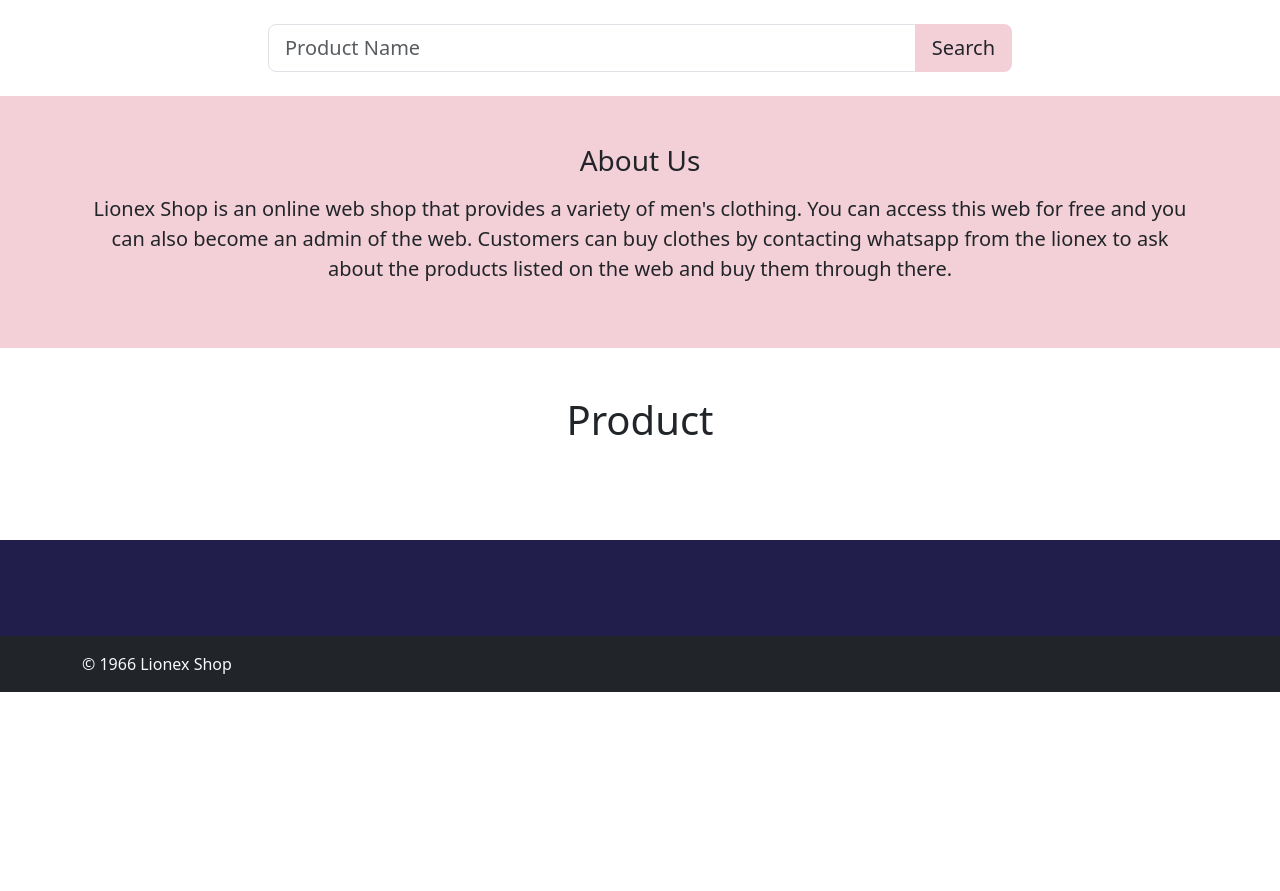
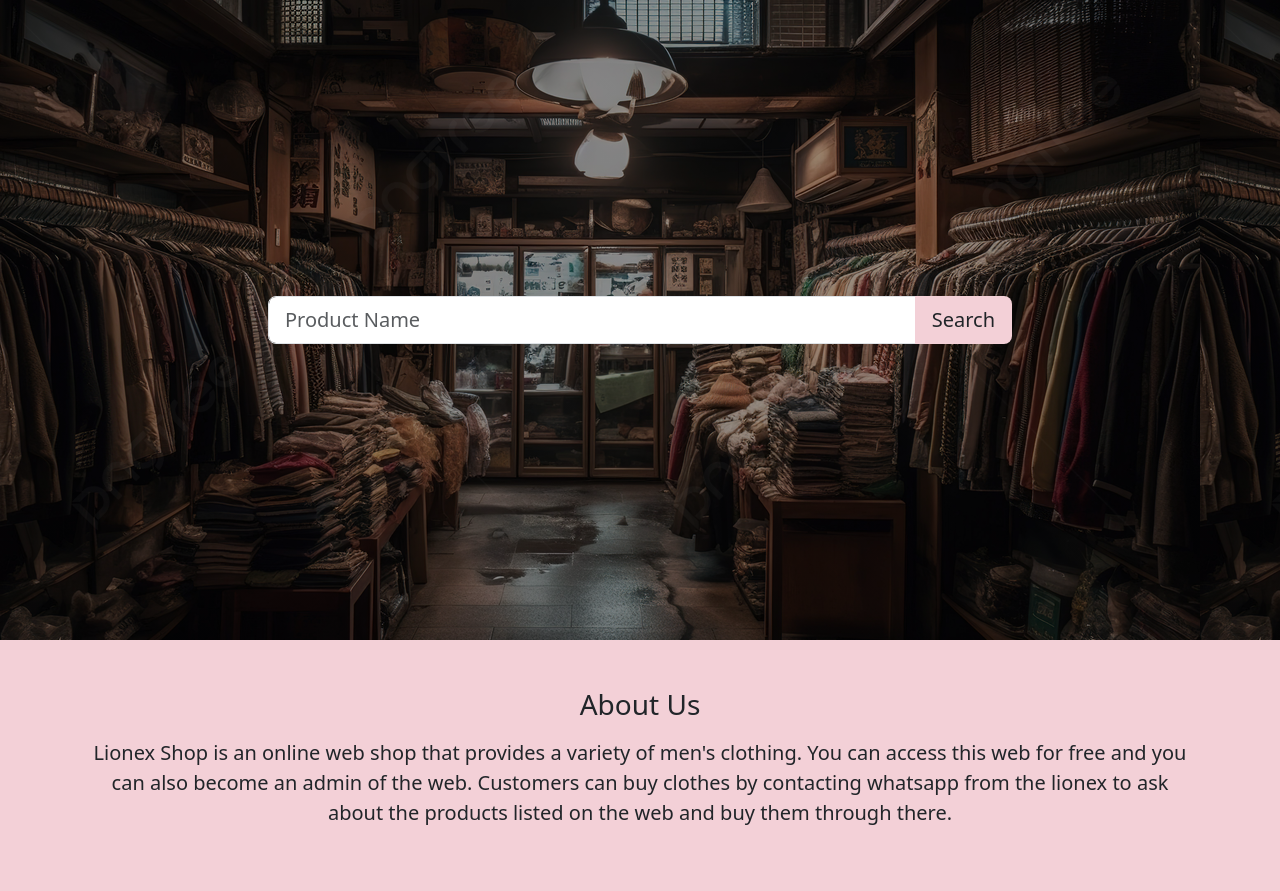
Before and after one commit to aditpmkas/OnlineShop, a PHP site: page / in a window 1280 px wide. Shown: the part 56-947 px from the top of the page. Before the commit the page ends 748 px from the top, so only its background shows below. Run offline with PHP 8.4, Linux system fonts and the light colour scheme; data that the repository does not hold is empty; some libraries are stand-ins or nearby versions.

Commit message:
Add Background Bnner

```diff
--- a/onlineshop/css/style.css
+++ b/onlineshop/css/style.css
@@ -10,7 +10,10 @@
 .color4{
     background-color: #8DECB4;
 }
-
+.banner{
+    height: 80vh;
+    background: linear-gradient(rgba(0,0,0,0.4), rgba(0,0,0,0.4)), url('../image/benner.jpg');
+}
 .highlighted-category{
     height: 250px;
 }
```
Also changed, not shown: onlineshop/image/benner.jpg (added).
